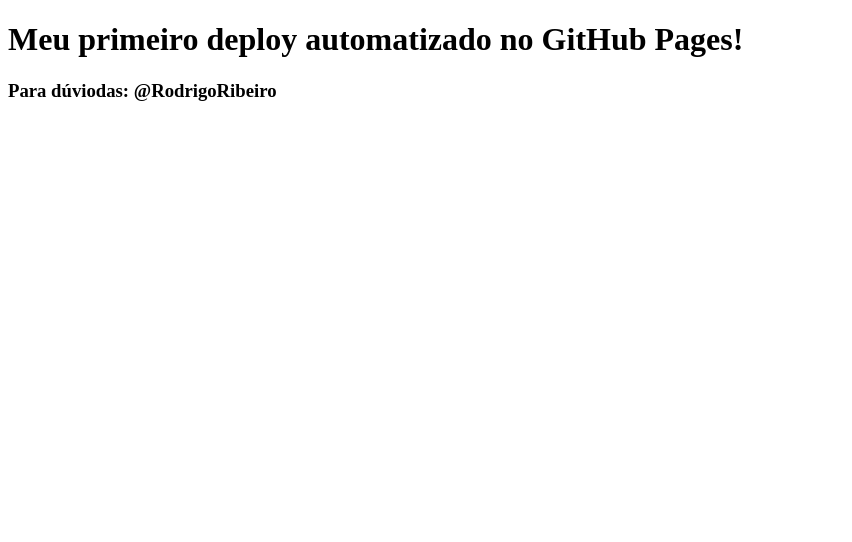
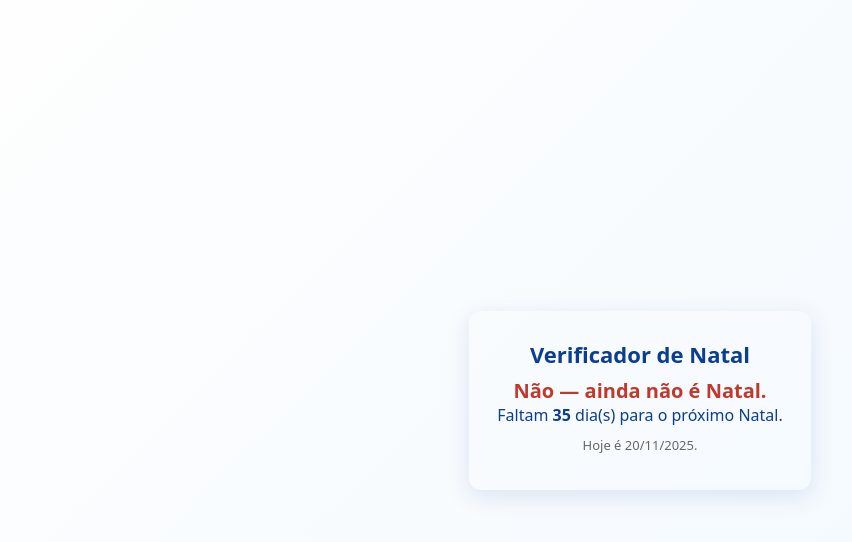
Before and after one commit to cschoola/mkz-DevOpsDataOps, a plain HTML site: page site/index.html in a window 1280 px wide. Shown: the whole page, without its empty margins (0-852 px from the left). Drawn offline with Linux system fonts and the light colour scheme.

Commit message:
Hoje é natal?

```diff
--- a/site/index.html
+++ b/site/index.html
@@ -1,11 +1,75 @@
 <!DOCTYPE html>
-<html>
+<html lang="pt-BR">
 <head>
-  <meta charset="UTF-8">
-  <title>Meu primeiro deploy automatizado</title>
+  <meta charset="utf-8" />
+  <meta name="viewport" content="width=device-width,initial-scale=1" />
+  <title>Verifica se hoje é Natal</title>
+  <style>
+    body {
+      font-family: system-ui, -apple-system, "Segoe UI", Roboto, "Helvetica Neue", Arial;
+      display: flex;
+      align-items: center;
+      justify-content: center;
+      min-height: 100vh;
+      margin: 0;
+      background: linear-gradient(135deg, #fefefe 0%, #f0f8ff 100%);
+      color: #0b3d91;
+    }
+    .card {
+      text-align: center;
+      padding: 28px;
+      border-radius: 12px;
+      box-shadow: 0 6px 24px rgba(11,61,145,0.12);
+      max-width: 460px;
+    }
+    h1 { margin: 0 0 8px; font-size: 22px; }
+    p { margin: 8px 0; font-size: 16px; }
+    .yes { color: #0a8f4a; font-weight: 700; font-size: 20px; }
+    .no  { color: #c0392b; font-weight: 700; font-size: 20px; }
+    .small { color: #666; font-size: 13px; margin-top: 10px; }
+  </style>
 </head>
 <body>
-  <h1>Meu primeiro deploy automatizado no GitHub Pages!</h1>
-  <h3>Para dúviodas: @RodrigoRibeiro</h3>
+  <div class="card" role="main" aria-labelledby="title">
+    <h1 id="title">Verificador de Natal</h1>
+    <p id="message">Calculando...</p>
+    <p class="small" id="today"></p>
+  </div>
+
+  <script>
+    (function () {
+      const now = new Date(); // usa a data local do navegador
+      const month = now.getMonth(); // 0 = janeiro, 11 = dezembro
+      const day = now.getDate();    // 1..31
+
+      const messageEl = document.getElementById('message');
+      const todayEl = document.getElementById('today');
+
+      // Exibir data atual formatada (dd/mm/yyyy)
+      const dd = String(day).padStart(2, '0');
+      const mm = String(month + 1).padStart(2, '0');
+      const yyyy = now.getFullYear();
+      todayEl.textContent = `Hoje é ${dd}/${mm}/${yyyy}.`;
+
+      // Verifica se é 25 de dezembro
+      if (month === 11 && day === 25) {
+        messageEl.innerHTML = '<span class="yes">Sim — Feliz Natal! 🎄</span>';
+      } else {
+        // mostrar quantos dias faltam para o próximo 25 de dezembro
+        const currentYear = now.getFullYear();
+        const christmasThisYear = new Date(currentYear, 11, 25); // dezembro = 11
+        let target = christmasThisYear;
+        if (now > christmasThisYear) {
+          // já passou neste ano — apontar para o próximo ano
+          target = new Date(currentYear + 1, 11, 25);
+        }
+        // calcular diferença em dias (normalizando horas)
+        const msPerDay = 24 * 60 * 60 * 1000;
+        const diffDays = Math.ceil((target.setHours(0,0,0,0) - new Date(now.getFullYear(), now.getMonth(), now.getDate()).getTime()) / msPerDay);
+
+        messageEl.innerHTML = `<span class="no">Não — ainda não é Natal.</span><br>Faltam <strong>${diffDays}</strong> dia(s) para o próximo Natal.`;
+      }
+    })();
+  </script>
 </body>
 </html>
```
